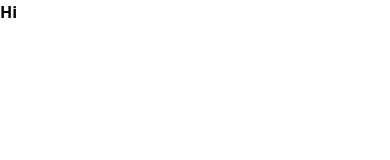
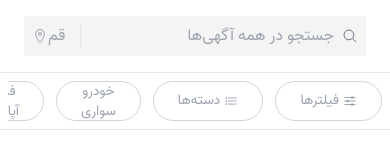
Before and after one commit to MimHeMimDal/HW10-maktab90, a website built with Vite: page divar-mainPage-clone/index.html in a window 390 px wide. Built offline with nearby package versions, Linux system fonts and the light colour scheme.

Commit message:
add header and navTop for mobile

```diff
--- a/divar-mainPage-clone/index.html
+++ b/divar-mainPage-clone/index.html
@@ -1,12 +1,24 @@
 <!DOCTYPE html>
-<html lang="en">
+<html lang="fa-IR" dir="rtl">
   <head>
     <meta charset="UTF-8" />
     <meta name="viewport" content="width=device-width, initial-scale=1.0" />
-    <title>Divar</title>
+    <link
+      rel="icon"
+      type="image/x-icon"
+      href="./src/assests/images/divar-svg-logo.svg"
+    />
+    <title>دیوار</title>
   </head>
-  <body>
-    <h1 class="font-bold">Hi</h1>
+  <body class="">
+    <script
+      type="module"
+      src="https://unpkg.com/ionicons@5.5.2/dist/ionicons/ionicons.esm.js"
+    ></script>
+    <script
+      nomodule
+      src="https://unpkg.com/ionicons@5.5.2/dist/ionicons/ionicons.js"
+    ></script>
     <script type="module" src="/main.js"></script>
   </body>
 </html>
--- a/divar-mainPage-clone/main.js
+++ b/divar-mainPage-clone/main.js
@@ -1,3 +1,10 @@
 "use strict";
 
 import "./src/styles/index.css";
+import header from "./src/layout/Header/Header-top";
+import navbar from "./src/components/Navbar";
+import navbarTop from "./src/layout/Header/Nav-top";
+
+const body = document.body;
+
+body.append(header(), navbarTop());
--- /dev/null
+++ b/divar-mainPage-clone/src/components/Button/index.js
@@ -0,0 +1,14 @@
+"use strict";
+import elementGenerator from "../../library/ElementGernerator";
+
+function button({ child, ...rest }) {
+  const btn = document.createElement("button");
+  for (const key in rest) {
+    btn[key] = rest[key];
+  }
+
+  Array.isArray(child) ? btn.append(...child) : child && btn.append(child);
+  return btn;
+}
+
+export default button;
--- /dev/null
+++ b/divar-mainPage-clone/src/components/Navbar/index.js
@@ -0,0 +1,74 @@
+"use strict";
+import elementGenerator from "../../library/ElementGernerator";
+import button from "../Button";
+
+function navbar({ child, ...rest }) {
+  const nav = document.createElement("nav");
+  for (const key in rest) {
+    nav[key] = rest[key];
+  }
+
+  Array.isArray(child) ? nav.append(...child) : child && nav.append(child);
+  return nav;
+}
+
+export default navbar;
+
+// child: [
+//   elementGenerator({
+//     element: "a",
+//     child: elementGenerator({
+//       element: "img",
+//       src: "./src/assests/images/divar-svg-logo.svg",
+//       style: "width: 48px; height: 48px",
+//       className: "bg-transparent border-none",
+//     }),
+//     className: "bg-transparent border-none",
+//   }),
+//   elementGenerator({ element: "div", child: "|", className: "font-thin" }),
+//   button({
+//     child: [
+//       elementGenerator({ element: "ion-icon", name: "location-outline" }),
+//       elementGenerator({ element: "span", child: "قم" }),
+//     ],
+//     className: "font-bold gap-2",
+//   }),
+//   elementGenerator({
+//     element: "div",
+//     child: [
+//       elementGenerator({
+//         element: "div",
+//         child: [
+//           button({ child: "دسته‌ها" }),
+//           elementGenerator({
+//             element: "ion-icon",
+//             name: "chevron-down-outline",
+//           }),
+//         ],
+//         className: "flex gap-2 items-center",
+//       }),
+//       elementGenerator({
+//         element: "div",
+//         child: elementGenerator({
+//           element: "div",
+//           child: [
+//             elementGenerator({
+//               element: "ion-icon",
+//               name: "search-outline",
+//               className: "text-gray-400"
+//             }),
+//             elementGenerator({
+//               element: "input",
+//               placeholder: "جستجو در همه آگهی‌ها",
+//               className: "bg-transparent pl-16"
+//             }),
+//           ],
+//           className: "flex items-center text-sm text-gray-100 gap-3",
+//         }), className: "bg-zinc-100 p-2"
+//       }),
+//       elementGenerator({ element: "div" }),
+//     ],
+//     className: "flex items-center",
+//   }),
+// ],
+// className: "flex items-center text-gray-500",
--- /dev/null
+++ b/divar-mainPage-clone/src/layout/Header/Header-top/index.js
@@ -0,0 +1,63 @@
+"use strict";
+
+import elementGenerator from "../../../library/ElementGernerator";
+import navbar from "../../../components/Navbar";
+import button from "../../../components/Button";
+
+function header() {
+  return elementGenerator({
+    element: "header",
+    child: navbar({
+      child: elementGenerator({
+        element: "form",
+        child: [
+          elementGenerator({
+            element: "div",
+            child: [
+              elementGenerator({
+                element: "div",
+                child: elementGenerator({
+                  element: "ion-icon",
+                  name: "search-outline",
+                  className: "text-gray-500",
+                }),
+                className: "flex items-center",
+              }),
+              elementGenerator({
+                element: "input",
+                placeholder: "جستجو در همه آگهی‌ها",
+                className: "bg-transparent pr-2",
+              }),
+            ],
+            className: "flex w-3/4 items-center",
+          }),
+          elementGenerator({
+            element: "div",
+            child: [
+              elementGenerator({
+                element: "div",
+                className: "w-4 border-r justify-self-start",
+              }),
+              button({
+                child: [
+                  "قم",
+                  elementGenerator({
+                    element: "ion-icon",
+                    name: "location-outline",
+                  }),
+                ],
+                className: "flex items-center text-gray-400 ",
+              }),
+            ],
+            className: "flex",
+          }),
+        ],
+        className: "flex items-center justify-between",
+      }),
+      className: "bg-zinc-100 p-2 text-gray-300",
+    }),
+    className: "px-6 py-4 sticky border-b lg:hidden",
+  });
+}
+
+export default header;
--- /dev/null
+++ b/divar-mainPage-clone/src/layout/Header/Nav-top/index.js
@@ -0,0 +1,73 @@
+"use strict";
+import elementGenerator from "../../../library/ElementGernerator";
+import navbar from "../../../components/Navbar";
+import button from "../../../components/Button";
+function navbarTop() {
+  return elementGenerator({
+    element: "div",
+    className: "w-full px-2 sticky border-b lg:hidden",
+    child: navbar({
+      child: elementGenerator({
+        element: "div",
+        className: "overflow-scroll",
+        child: elementGenerator({
+          element: "div",
+          className: "flex gap-3",
+          child: [
+            button({
+              child: [
+                elementGenerator({ element: "ion-icon", name: "options" }),
+                elementGenerator({ element: "div", child: "فیلترها" }),
+              ],
+              className:
+                "inline-flex border rounded-3xl border-gray-300 items-center gap-1  px-6 h-10",
+            }),
+            button({
+              child: [
+                elementGenerator({ element: "ion-icon", name: "list-outline" }),
+                elementGenerator({ element: "div", child: "دسته‌ها" }),
+              ],
+              className:
+                "inline-flex border rounded-3xl border-gray-300 items-center gap-1 px-6 h-10",
+            }),
+            button({
+              child: "خودرو سواری",
+              className: "inline-flex border rounded-3xl border-gray-300 px-6 h-10",
+            }),
+            button({
+              child: "فروش آپارتمان",
+              className: "border rounded-3xl border-gray-300 px-6 h-10",
+            }),
+            button({
+              child: "اجاره آپارتمان",
+              className: " border rounded-3xl border-gray-300 px-6 h-10",
+            }),
+            button({
+              child: "صندلی و نیمکت",
+              className: "border rounded-3xl border-gray-300 px-6 h-10",
+            }),
+            button({
+              child: "وسایل شخصی",
+              className: "border rounded-3xl border-gray-300 px-6 h-10",
+            }),
+            button({
+              child: "خدمات",
+              className: " border rounded-3xl border-gray-300 px-6 h-10",
+            }),
+            button({
+              child: "استخدام",
+              className: "border rounded-3xl border-gray-300 px-6 h-10",
+            }),
+            button({
+              child: "تلوزیون",
+              className: "border rounded-3xl border-gray-300 px-6 h-10",
+            }),
+          ],
+        }),
+      }),
+      className: "py-2 text-gray-400 text-sm",
+    }),
+  });
+}
+
+export default navbarTop;
--- a/divar-mainPage-clone/src/library/ElementGernerator.js
+++ b/divar-mainPage-clone/src/library/ElementGernerator.js
@@ -5,7 +5,10 @@ function elementGenerator({ element, child, ...rest }) {
   for (const key in rest) {
     elem[key] = rest[key];
   }
-  child && element.append(...child);
+
+  Array.isArray(child)
+    ? elem.append(...child)
+    : child && elem.append(child);
   return elem;
 }
 
--- a/divar-mainPage-clone/src/styles/index.css
+++ b/divar-mainPage-clone/src/styles/index.css
@@ -1,3 +1,14 @@
 @tailwind base;
 @tailwind components;
 @tailwind utilities;
+
+@font-face {
+  font-family: "Vazir";
+  src: url(../assests/fonts/Vazir-Regular-FD.woff2);
+}
+
+@layer base {
+  html {
+    font-family: "Vazir";
+  }
+}
--- a/divar-mainPage-clone/tailwind.config.cjs
+++ b/divar-mainPage-clone/tailwind.config.cjs
@@ -2,6 +2,7 @@
 module.exports = {
   content: ["./index.html", "./**/*.js", "./main.js"],
   theme: {
+  fontFamily: {},
     extend: {},
   },
   plugins: [],
```
Also changed, not shown: divar-mainPage-clone/src/assests/images/divar-svg-logo.svg (added).
